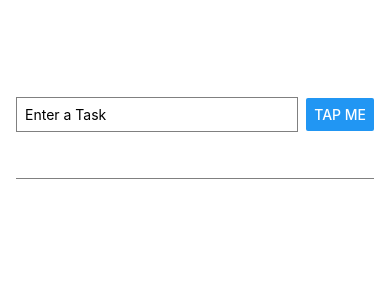
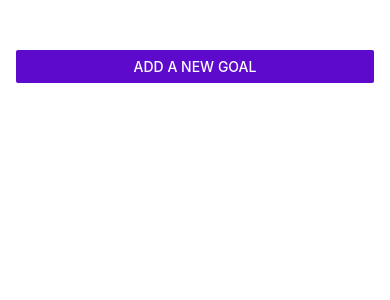
Before and after one commit to mukaramawan/React-Native-Course, a React Native app: screen / in a window 390 px wide. Shown: the top 300 px of the page. Built offline with nearby package versions, Linux system fonts and the light colour scheme.

Commit message:
Adding Model Screen & Final Styling of Goals App
Here Goals App Completed!!!

```diff
--- a/App.js
+++ b/App.js
@@ -1,5 +1,6 @@
 import { useState } from "react";
-import { StyleSheet, View, FlatList } from "react-native";
+import { StyleSheet, View, FlatList, Button } from "react-native";
+import { StatusBar } from "expo-status-bar";
 
 import GoalItem from "./components/GoalItem";
 import GoalInput from "./components/GoalInput";
@@ -7,11 +8,22 @@
 export default function App() {
   const [goals, setGoals] = useState([]);
 
+  const [modalIsVisible, setmodalIsVisible] = useState(false);
+
+  function startAddGoalHandeler() {
+    setmodalIsVisible(true);
+  }
+
+  function endAddGoalHandeler() {
+    setmodalIsVisible(false);
+  }
+
   function addGoalHandeler(enteredGoal) {
     setGoals((currentCourseGoals) => [
       ...goals,
       { text: enteredGoal, ID: Math.random().toString() },
     ]);
+    endAddGoalHandeler();
   }
 
   function deleteHandeler(id) {
@@ -21,8 +33,20 @@
   }
 
   return (
+    <>
+    <StatusBar style="light"/>
     <View style={styles.appContainer}>
-      <GoalInput onAddGoal={addGoalHandeler} />
+      <Button
+        title="Add a New Goal"
+        color="#5e0acc"
+        onPress={startAddGoalHandeler}
+      />
+
+      <GoalInput
+        visible={modalIsVisible}
+        onAddGoal={addGoalHandeler}
+        onCancel={endAddGoalHandeler}
+      />
 
       <View style={styles.goalsContainer}>
         <FlatList
@@ -42,6 +66,7 @@
         />
       </View>
     </View>
+    </>
   );
 }
 
@@ -50,6 +75,7 @@
     flex: 1,
     paddingTop: 50,
     paddingHorizontal: 16,
+
   },
 
   goalsContainer: {
--- a/app.json
+++ b/app.json
@@ -5,6 +5,7 @@
     "version": "1.0.0",
     "orientation": "portrait",
     "icon": "./assets/icon.png",
+    "backgroundColor": "#1e085a",
     "userInterfaceStyle": "light",
     "splash": {
       "image": "./assets/splash.png",
--- a/components/GoalInput.js
+++ b/components/GoalInput.js
@@ -1,5 +1,5 @@
 import { useState } from "react";
-import { TextInput, View, Button, StyleSheet } from "react-native";
+import { TextInput, View, Button, StyleSheet, Modal, Image } from "react-native";
 
 function GoalInput(props) {
   const [enteredGoal, setEnteredGoal] = useState("");
@@ -14,7 +14,9 @@
   }
 
   return (
+    <Modal visible={props.visible} animationType = "slide">
       <View style={styles.inputContainer}>
+        <Image source={require('../assets/images/goal.png')} style={styles.image} />
         <TextInput
           style={styles.TextInput}
           placeholder="Enter a Task"
@@ -22,8 +24,16 @@
           value={enteredGoal}
         />
 
-      <Button title="Tap Me" onPress={addGoalHandeler} />
+        <View style={styles.ButtonContainer}>
+          <View style={styles.button}>
+          <Button title="Cancel" onPress={props.onCancel} color='#f31282'/>
           </View>
+          <View style={styles.button}>
+          <Button title="Add Goal" onPress={addGoalHandeler} color="#5e0acc"/>
+          </View>
+        </View>
+      </View>
+    </Modal>
   );
 }
 
@@ -32,18 +42,31 @@
 const styles = StyleSheet.create({
   inputContainer: {
     flex: 1,
-    flexDirection: "row",
-    justifyContent: "space-between",
+    padding: 16,
+    justifyContent: "center",
     alignItems: "center",
-    marginBottom: 24,
-    borderBottomWidth: 1,
-    borderBottomColor: "grey",
+    backgroundColor: '#311b6b'
+  },
+  image: {
+    width: 100,
+    height: 100,
+    margin: 20
   },
   TextInput: {
     borderWidth: 1,
-    borderColor: "grey",
-    width: "80%",
+    borderColor: "#e4d0ff",
+    backgroundColor: '#e4d0ff',
+    borderRadius: 6,
+    width: "100%",
     marginRight: 8,
-    padding: 8,
+    padding: 16,
   },
+  ButtonContainer: {
+    flexDirection: 'row',
+    marginTop: 16
+  },
+  button: {
+    width: 100,
+    marginHorizontal: 8
+  }
 });
```
Also changed, not shown: assets/images/goal.png (added). Lines whose indentation alone changed are shown as unchanged.
